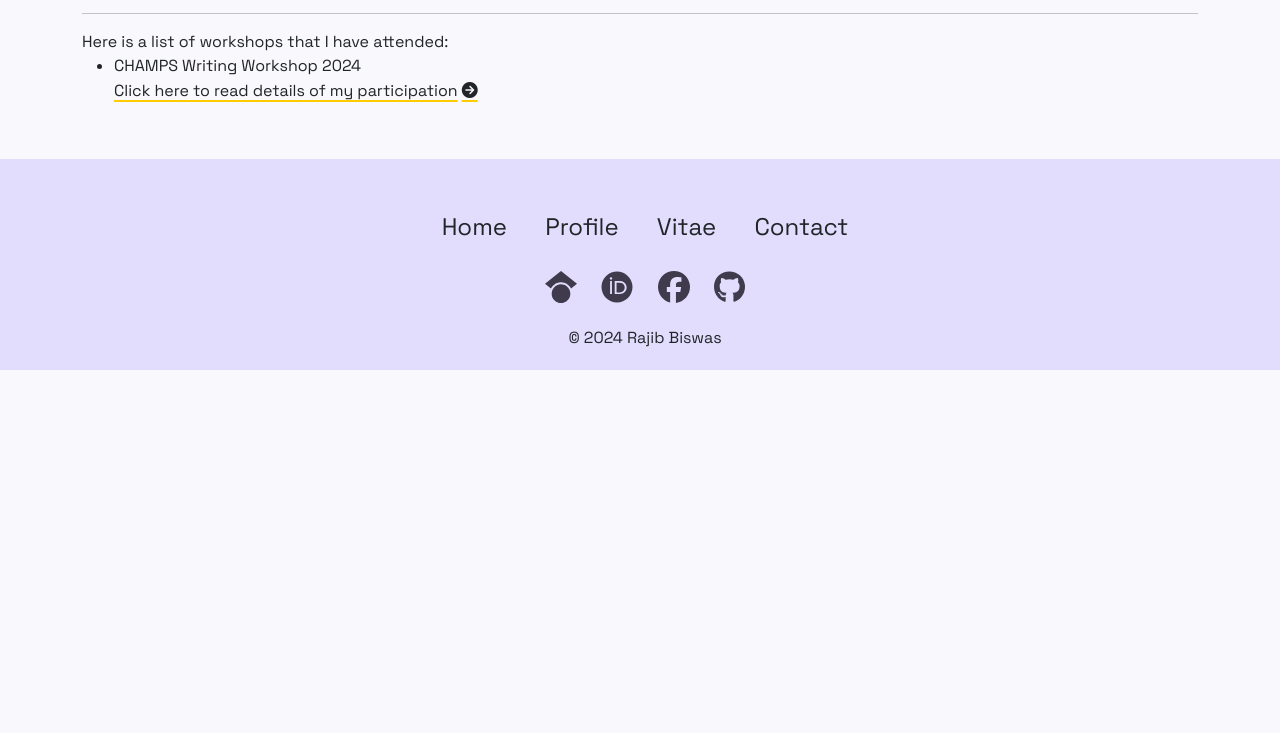
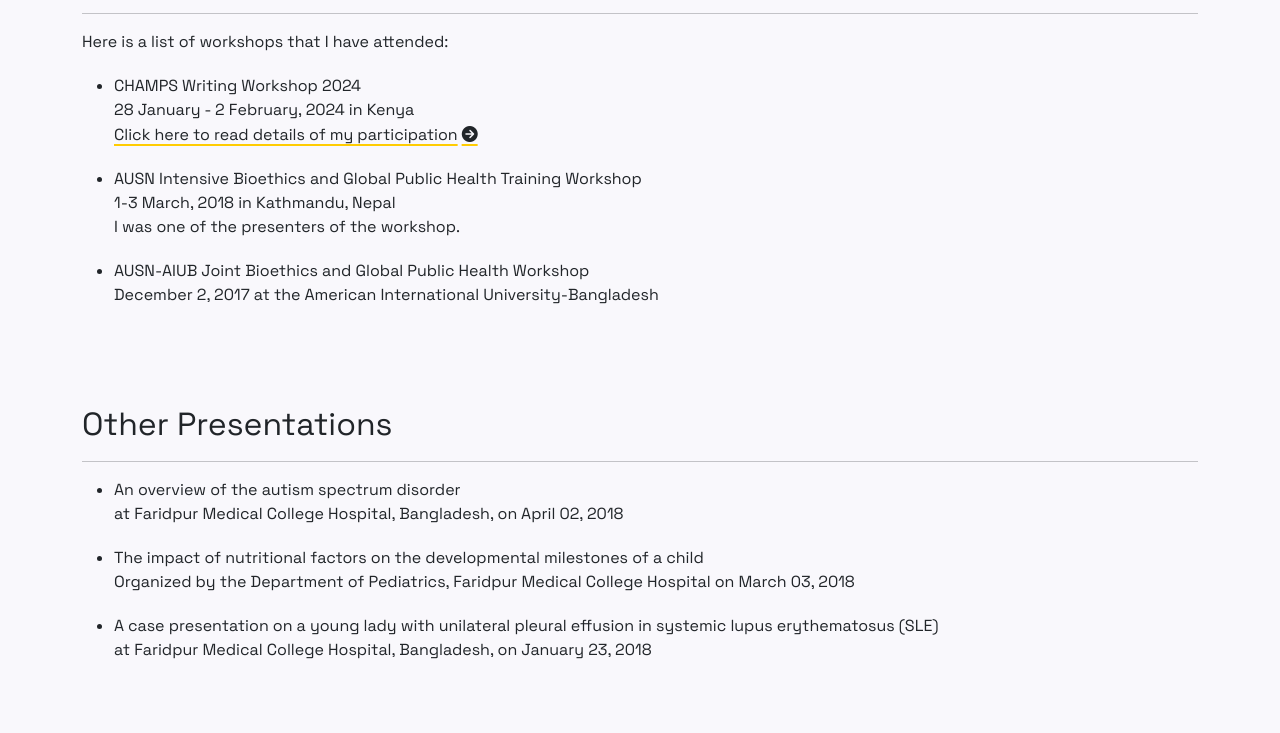
Before and after one commit to Ashonko/drrajibbiswas.com, a plain HTML site: page pages/conferences/index.html in a window 1280 px wide. Shown: the part 987-1720 px from the top of the page. Before the commit the page ends 1357 px from the top, so only its background shows below. Drawn offline with nearby package versions, Linux system fonts and the light colour scheme.

Commit message:
Information updated

```diff
--- a/pages/conferences/index.html
+++ b/pages/conferences/index.html
@@ -117,15 +117,33 @@
         <hr>
         Here is a list of workshops that I have attended:
         <ul>
-            <li>CHAMPS Writing Workshop 2024
-                <br><a href="/pages/workshops/champs-writing-workshop-kenya-2024/"
-                    class="linkDecInt">Click here to read details of my participation</a></li>
+            <li class="pt20">CHAMPS Writing Workshop 2024 <br>
+                28 January - 2 February, 2024 in Kenya
+                <br><a href="/pages/workshops/champs-writing-workshop-kenya-2024/" class="linkDecInt">Click here to read
+                    details of my participation</a>
+            </li>
+            <li class="pt20">AUSN Intensive Bioethics and Global Public Health Training Workshop <br>
+                1-3 March, 2018 in Kathmandu, Nepal <br>
+                I was one of the presenters of the workshop.</li>
+                <li class="pt20">AUSN-AIUB Joint Bioethics and Global Public Health Workshop <br>
+                December 2, 2017 at the American International University-Bangladesh</li>
+        </ul>
+
+        <h3 style="padding-top: 80px;">Other Presentations</h3>
+        <hr>
+        <ul>
+            <li>An overview of the autism spectrum disorder <br>
+                at Faridpur Medical College Hospital, Bangladesh, on April 02, 2018</li>
+                <li class="pt20">The impact of nutritional factors on the developmental milestones of a child <br>
+                Organized by the Department of Pediatrics, Faridpur Medical College Hospital on March 03, 2018</li>
+            <li class="pt20">A case presentation on a young lady with unilateral pleural effusion in systemic lupus erythematosus (SLE) <br>
+                at Faridpur Medical College Hospital, Bangladesh, on January 23, 2018</li>
         </ul>
     </div>
 
 
 
-    <div style="padding-top: 40px;"></div>
+    <div class="pt80"></div>
 
     </div>
 
```
Also changed, not shown: pages/training-courses/index.html (+3 -2 lines).
